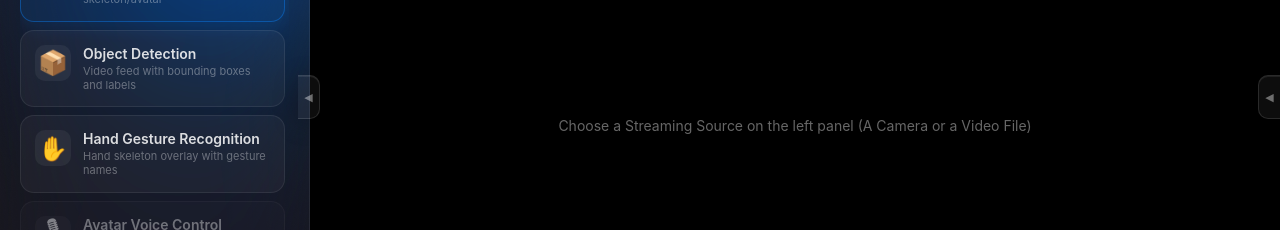
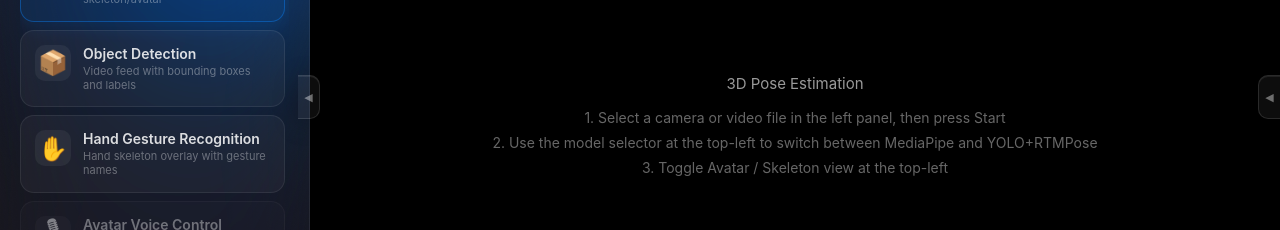
Before and after one commit to yingliu-data/pose-spatial-studio, a React (Vite) app in the folder frontend/: page / in a window 1280 px wide. Both pictures are taken after a click on the element 152 px from the left and 285 px from the top of the page. Shown: the part 303-533 px from the top of the page. Built offline with nearby package versions, Linux system fonts and the light colour scheme; no server answers.

Commit message:
chore: add instruction

```diff
--- a/frontend/src/components/View3D.tsx
+++ b/frontend/src/components/View3D.tsx
@@ -87,7 +87,12 @@ export function View3D({ socket }: View3DProps) {
           color: 'rgba(255,255,255,0.4)',
           fontSize: 14,
         }}>
-          Choose a Streaming Source on the left panel (A Camera or a Video File)
+          <div style={{ textAlign: 'center', lineHeight: 1.8 }}>
+            <div style={{ fontSize: 15, color: 'rgba(255,255,255,0.6)', marginBottom: 8 }}>3D Pose Estimation</div>
+            <div>1. Select a camera or video file in the left panel, then press Start</div>
+            <div>2. Use the model selector at the top-left to switch between MediaPipe and YOLO+RTMPose</div>
+            <div>3. Toggle Avatar / Skeleton view at the top-left</div>
+          </div>
         </div>
       )}
 
```
